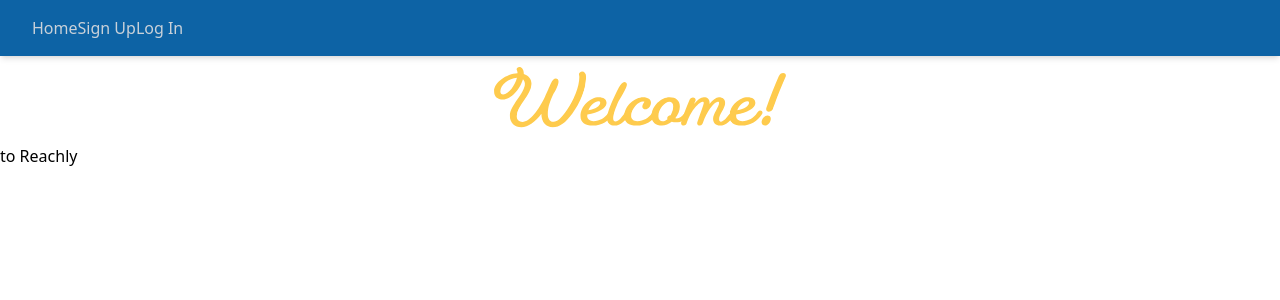
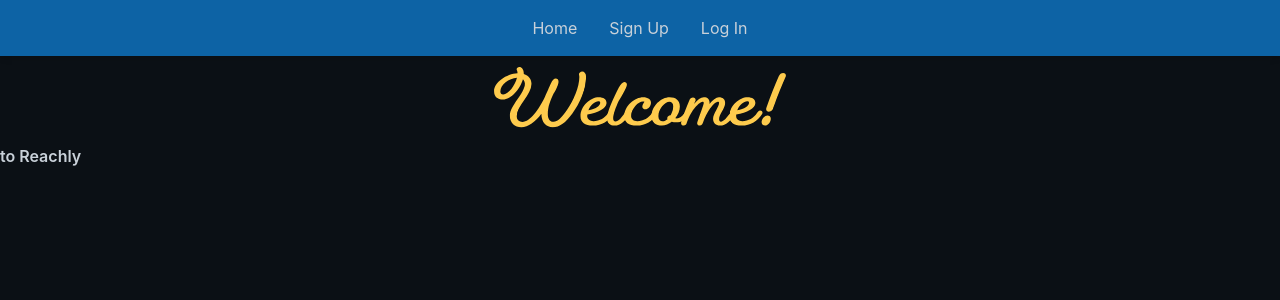
Before and after one commit to CTRLD1/reachly-frontend, a React (Vite) app: page / in a window 1280 px wide. Shown: the top 300 px of the page. Built offline with nearby package versions, Linux system fonts and the light colour scheme; no server answers.

Commit message:
styled the navbar and added hover effect

```diff
--- a/src/components/Auth/LogOutButton.jsx
+++ b/src/components/Auth/LogOutButton.jsx
@@ -12,7 +12,7 @@ function LogOutButton({setUser}) {
     }
   return (
     <div>
-      <button onClick={handleLogOut}>Log Out</button>
+      <button onClick={handleLogOut} className="logout text-text hover:text-[#E74C3C] transition-colors duration-200">Log Out</button>
     </div>
   )
 }
--- a/src/components/NavBar/NavBar.jsx
+++ b/src/components/NavBar/NavBar.jsx
@@ -4,19 +4,19 @@ import LogOutButton from '../Auth/LogOutButton'
 
 function NavBar({ user, setUser }) {
   return (
-    <nav className="bg-navbar text-text justify-between items-center px-8 py-4 shadow-md" >
+    <nav>
       <Link to={'/'}>Home</Link>
       {
         user
           ?
           (
-            <div className="flex space-x-6  items-center text-sm font-medium">
+            <>
               <Link to={'/challenges'}>Challenges</Link>
               <Link to={'/userchallenges'}>My Challenges</Link>
               <Link to={'/reflections'}>Reflections</Link>
               <Link to={'/profile'}>Profile</Link>
               <LogOutButton setUser={setUser} />
-            </div>
+            </>
           )
           :
           (
--- a/src/index.css
+++ b/src/index.css
@@ -42,15 +42,15 @@
   --color-sidebar-border: var(--sidebar-border);
   --color-sidebar-ring: var(--sidebar-ring);
   /* Reachly theme */
-  --color-bg: #0B1015;
-  --color-panel: #11161C;
-  --color-primary: #2496ED;
-  --color-hover: #1B82D1;
-  --color-navbar: #0D63A5;
-  --color-accent: #3DDC97;
-  --color-text: #C9D1D9;
-  --color-muted: #8B949E;
-  --color-border: #1F2933;
+  --bg: #0B1015;
+  --panel: #11161C;
+  --primary: #2496ED;
+  --hover: #1B82D1;
+  --navbar: #0D63A5;
+  --accent: #3DDC97;
+  --text: #C9D1D9;
+  --muted: #8B949E;
+  --border: #1F2933;
   --radius: 0.625rem;
 }
 
@@ -89,7 +89,7 @@
   --sidebar-ring: oklch(0.708 0 0);
 
   /* Reachly theme */
-  /* ---bg: #0B1015;
+  --bg: #0B1015;
   --panel: #11161C;
   --primary: #2496ED;
   --hover: #1B82D1;
@@ -98,7 +98,7 @@
   --text: #C9D1D9;
   --muted: #8B949E;
   --border: #1F2933;
-  --radius: 0.625rem; */
+  --radius: 0.625rem;
 }
 
 .dark {
@@ -136,23 +136,29 @@
 }
 
 @layer base {
-  * {
-    @apply border-border outline-ring/50;
+  body {
+    background-color: var(--bg);
+    color: var(--text);
+    font-family: "Inter", sans-serif;
   }
 
-  /* body {
-    @apply bg-background text-foreground;
-  }
-
-  h1, h2, h3, h4 {
-    @apply font-semibold text-accent;
+  nav {
+    background-color: var(--navbar);
+    color: var(--text);
+    @apply shadow-md w-full flex justify-center items-center gap-8 py-4;
   }
 
   a {
-    @apply hover:text-accent transition-colors;
+    color: var(--text);
+    transition: color 0.2s ease-in-out;
   }
 
-  button {
-    @apply transition-all duration-300;
-  } */
+  a:hover {
+    color: var(--accent);
+  }
+
+  h1, h2, h3, h4, h5 {
+    color: var(--text);
+    font-weight: 600;
+  }
 }
--- a/tailwind.config.js
+++ b/tailwind.config.js
@@ -2,18 +2,7 @@ export default {
     content: ['./index.html', './src/**/*.{js,ts,jsx,tsx}'],
     theme: {
         extend: {
-            colors: {
-                bg: "#0B1015",
-                // panel: "#0D1117",
-                panel: "#11161C",
-                primary: "#2496ED",
-                hover: "#1B82D1",
-                navbar: "#0D63A5",
-                accent: "#3DDC97",
-                text: "#C9D1D9",
-                muted: "#8B949E",
-                border: "#1F2933",
-            },
+
             fontFamily: {
                 sans: ['Inter', 'sans-serif'],
             },
```
